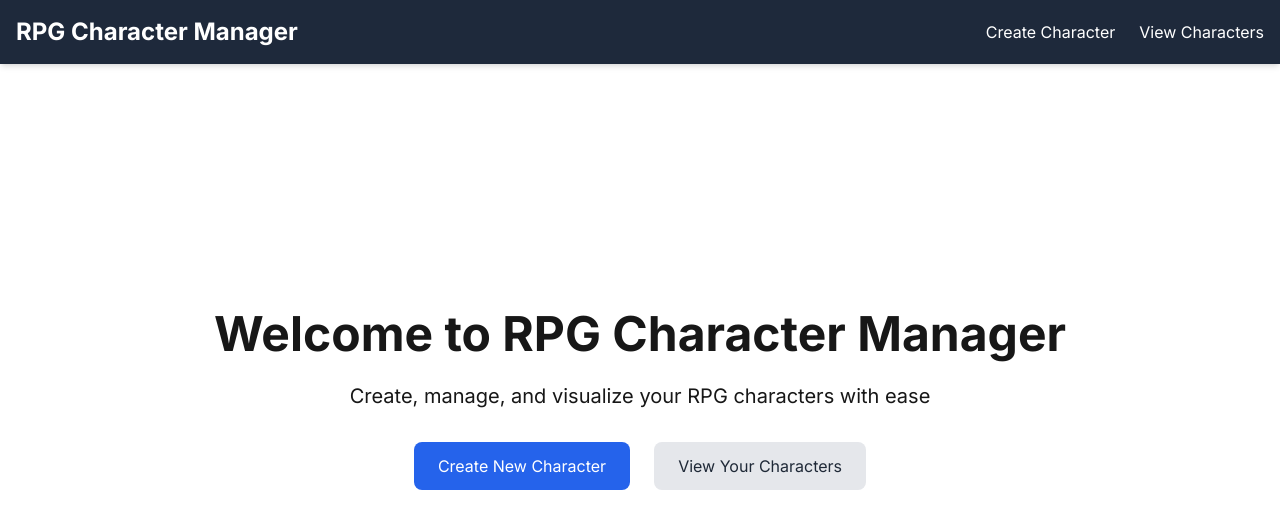
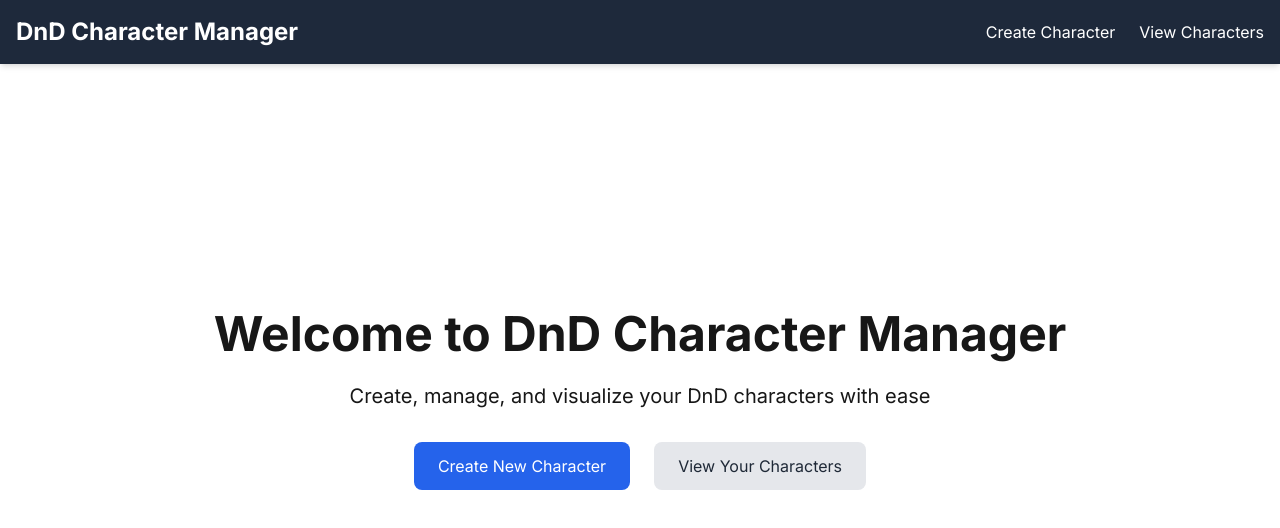
Before and after one commit to dcasadevall/rpg-character-management-client, a Next.js app: page / in a window 1280 px wide. Shown: the top 528 px of the page. Built offline with nearby package versions, Linux system fonts and the light colour scheme.

Commit message:
Rename to dnd

```diff
--- a/app/layout.tsx
+++ b/app/layout.tsx
@@ -53,7 +53,7 @@ export default function RootLayout({
       >
         <header className="bg-slate-800 text-white shadow-md dark:bg-gray-950 dark:border-b dark:border-gray-800">
           <nav className="container mx-auto flex items-center justify-between p-4">
-            <Link href="/" className="text-2xl font-bold">RPG Character Manager</Link>
+            <Link href="/" className="text-2xl font-bold">DnD Character Manager</Link>
             <div className="space-x-6">
               <Link href="/create" className="hover:underline">Create Character</Link>
               <Link href="/characters" className="hover:underline">View Characters</Link>
--- a/app/metadata.tsx
+++ b/app/metadata.tsx
@@ -1,6 +1,6 @@
 import type { Metadata } from "next";
 
 export const metadata: Metadata = {
-    title: "RPG Character Manager",
-    description: "Create and manage your RPG characters",
+    title: "DnD Character Manager",
+    description: "Create and manage your DnD characters",
 };
--- a/app/page.tsx
+++ b/app/page.tsx
@@ -3,8 +3,8 @@ import Link from 'next/link';
 export default function Home() {
   return (
     <div className="flex flex-col items-center justify-center min-h-[80vh] text-center">
-      <h1 className="text-5xl font-bold mb-6">Welcome to RPG Character Manager</h1>
-      <p className="text-xl mb-8">Create, manage, and visualize your RPG characters with ease</p>
+      <h1 className="text-5xl font-bold mb-6">Welcome to DnD Character Manager</h1>
+      <p className="text-xl mb-8">Create, manage, and visualize your DnD characters with ease</p>
 
       <div className="flex gap-6">
         <Link
```
Also changed, not shown: 1 other file (tests, documents, lock files or other folders).
